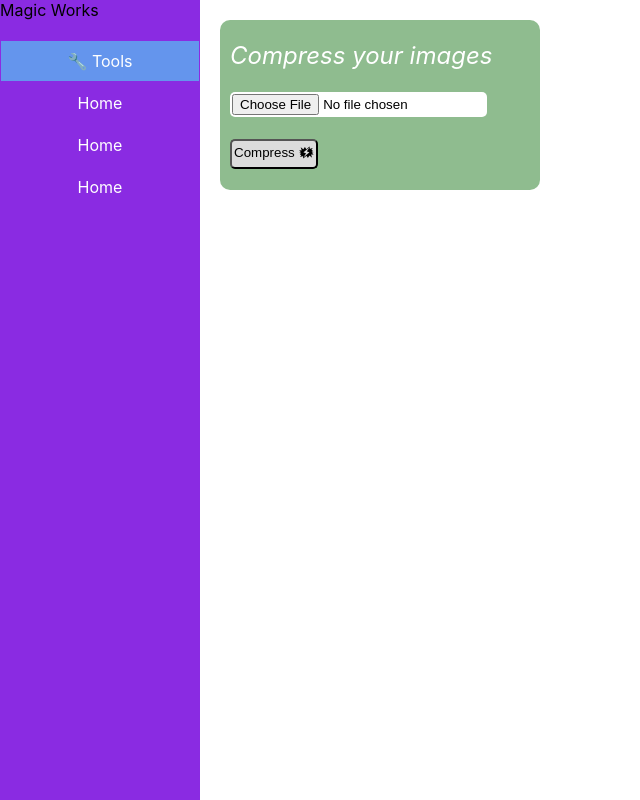
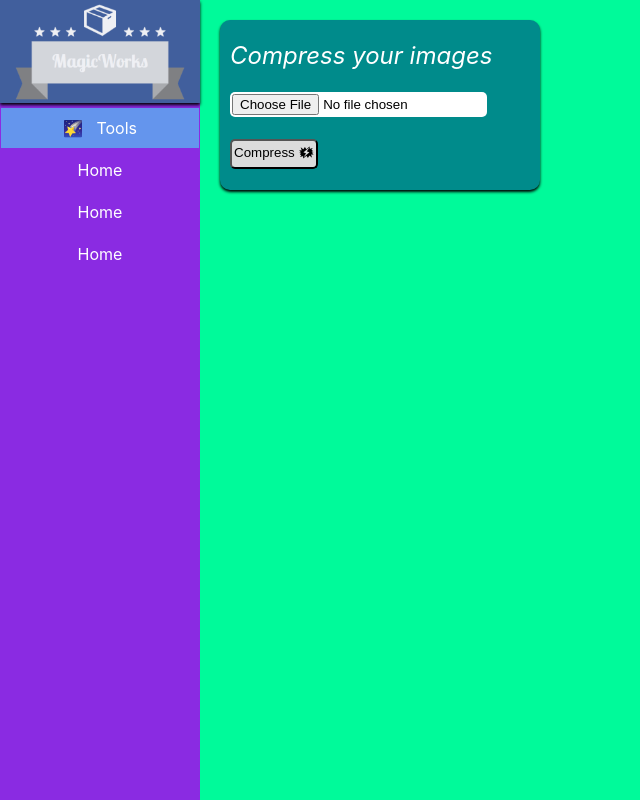
Before and after one commit to hashimreja/magicworks, a React (Create React App) app: page /tools in a window 1280 px wide. Shown: the whole page, without its empty margins (0-640 px from the left). Built offline with nearby package versions, Linux system fonts and the light colour scheme.

Commit message:
added routing

```diff
--- a/src/App.js
+++ b/src/App.js
@@ -1,10 +1,13 @@
 import Layout from './hoc/Layout/Layout';
-import ImageMinifier from './containers/ImageMinifier/ImageMinifier';
+import Tools from './containers/Tools/Tools';
+import {Switch,Route} from 'react-router-dom';
 function App() {
   return (
+    <Switch>
     <Layout>
-      <ImageMinifier/>
+      <Route exact path="/tools" component={Tools}/>
     </Layout>
+    </Switch>
   );
 }
 
--- a/src/components/Navigation/Sidenav/Sidenav.jsx
+++ b/src/components/Navigation/Sidenav/Sidenav.jsx
@@ -2,14 +2,14 @@ import React from 'react';
 import Aux from '../../../hoc/Auxillary/Auxillary';
 import styles from './Sidenav.module.css';
 import {NavLink} from 'react-router-dom';
-
+import Logo from '../../../Assets/Logos/image.png';
 const Sidenav = () => {
     return (
         <Aux>
             <div className={styles.Sidenav}>
-                <div>Magic Works</div>
+            <img className={styles.Logo} src={Logo} alt="Logo"/>
                 <div className={styles.Options}>
-                    <li><NavLink activeClassName={styles.ActiveLink} className={styles.Link} to='/tools'>&#128295; Tools</NavLink></li>
+                    <li><NavLink activeClassName={styles.ActiveLink} className={styles.Link} to='/tools'>&#127776; &nbsp; Tools</NavLink></li>
                     <li><NavLink className={styles.Link} activeClassName={styles.ActiveLink} to='/home'>Home</NavLink></li>
                     <li><NavLink className={styles.Link} activeClassName={styles.ActiveLink} to='/home1'>Home</NavLink></li>
                     <li><NavLink className={styles.Link} activeClassName={styles.ActiveLink} to='/home2'>Home</NavLink></li>
--- a/src/components/Navigation/Sidenav/Sidenav.module.css
+++ b/src/components/Navigation/Sidenav/Sidenav.module.css
@@ -10,7 +10,6 @@
     list-style: none;
     display: flex;
     flex-direction: column;
-    margin-top: 20px;
     flex-wrap: wrap;
 }
 .Options li{
@@ -34,3 +33,8 @@
     padding: 10px;
     margin: 1px;
 }
+.Logo{
+    width: 100%;
+    margin: 0px;
+    box-shadow: 0px 2px 3px;
+}
--- a/src/containers/ImageMinifier/ImageMinifier.module.css
+++ b/src/containers/ImageMinifier/ImageMinifier.module.css
@@ -3,11 +3,12 @@
     flex-direction: column;
     width: 300px;
     height: 150px;
-    background-color: darkseagreen;
+    background-color: darkcyan;
     padding: 10px;
     margin: 20px;
     border-radius: 10px;
     justify-content: space-around;
+    box-shadow: 0px 2px 3px;
 }
 .ImageMinifier span {
     width: max-content;
--- /dev/null
+++ b/src/containers/Tools/Tools.jsx
@@ -0,0 +1,15 @@
+import styles from './Tools.module.css';
+import Aux from '../../hoc/Auxillary/Auxillary';
+import ImageMinifier from '../ImageMinifier/ImageMinifier';
+
+const Tools = () => {
+    return(
+        <Aux>
+            <div className={styles.Tools}>
+                <ImageMinifier/>
+            </div>
+        </Aux>
+    )
+}
+
+export default Tools;
--- /dev/null
+++ b/src/containers/Tools/Tools.module.css
@@ -0,0 +1,5 @@
+.Tools{
+    display: flex;
+    flex-direction: column;
+    flex-wrap: wrap;
+}
--- a/src/index.css
+++ b/src/index.css
@@ -5,6 +5,7 @@ body {
     sans-serif;
   -webkit-font-smoothing: antialiased;
   -moz-osx-font-smoothing: grayscale;
+  background-color: mediumspringgreen;
 }
 
 code {
```
Also changed, not shown: src/Assets/Logos/image.png (added), 1 other file (tests, documents, lock files or other folders).
